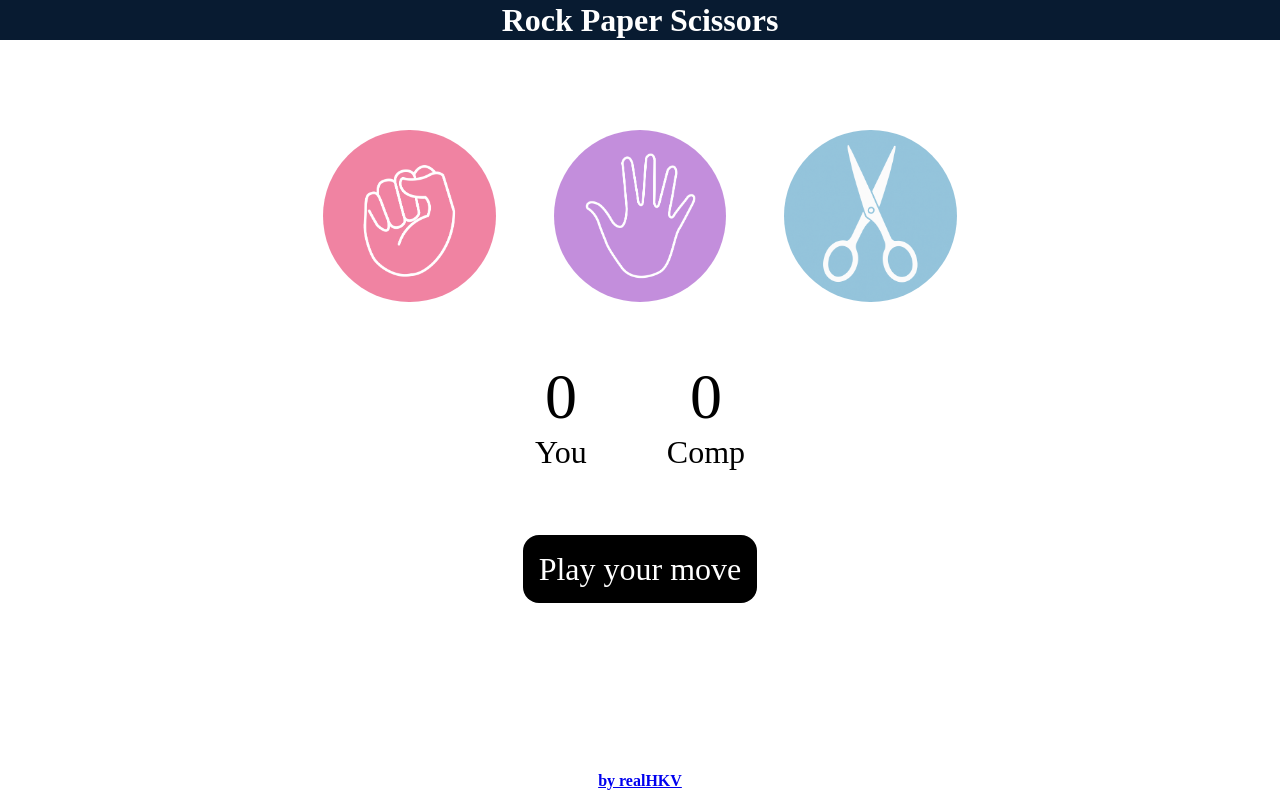
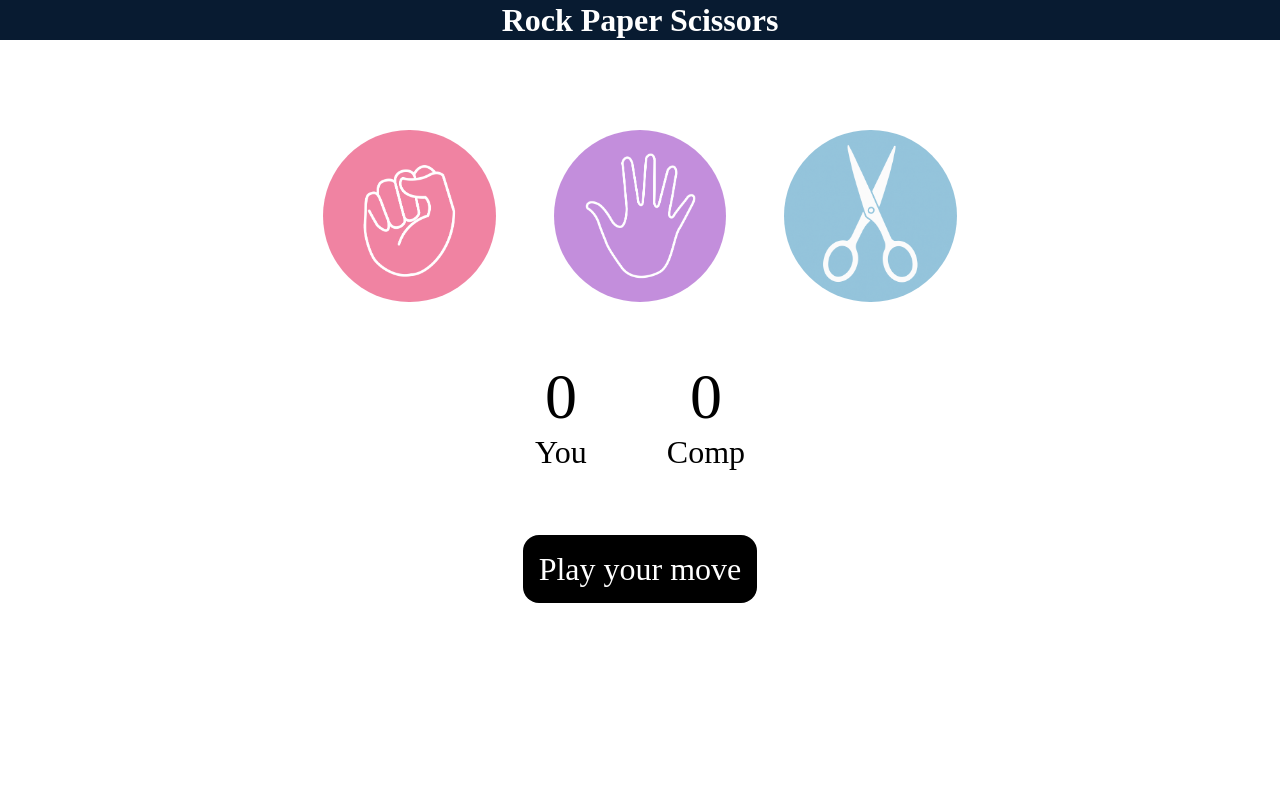
Before and after one commit to rajyaabhishek/RockPaperScissor, a plain HTML site: page RockPaperScissor/RockPaperScissor/index.html in a window 1280 px wide. Drawn offline with Linux system fonts and the light colour scheme.

Commit message:
Update index.html

```diff
--- a/RockPaperScissor/RockPaperScissor/index.html
+++ b/RockPaperScissor/RockPaperScissor/index.html
@@ -34,7 +34,7 @@
         <p id="msg">Play your move</p>
 
     </div>
-    <h4><a href="https://github.com/realHKV" target="_blank">by realHKV</a></h4>
+
 
 </body>
 </html>
```
